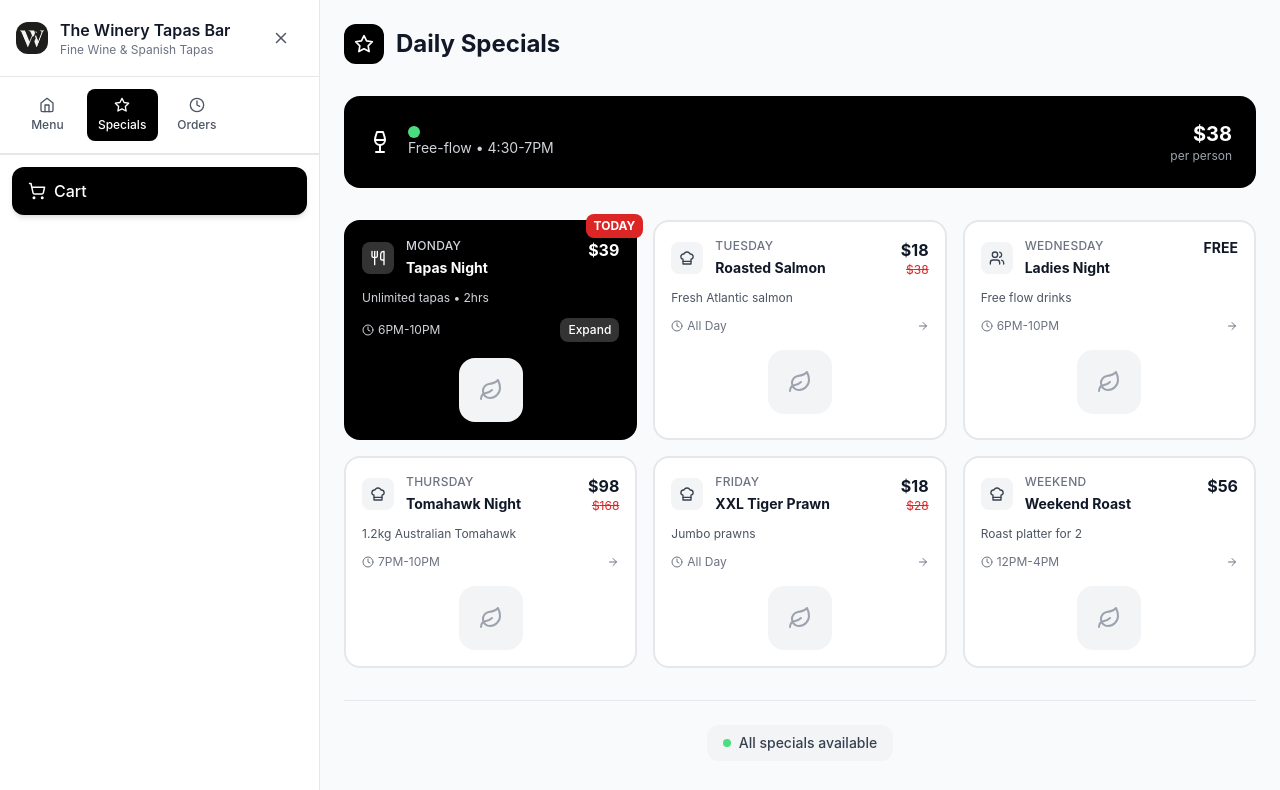
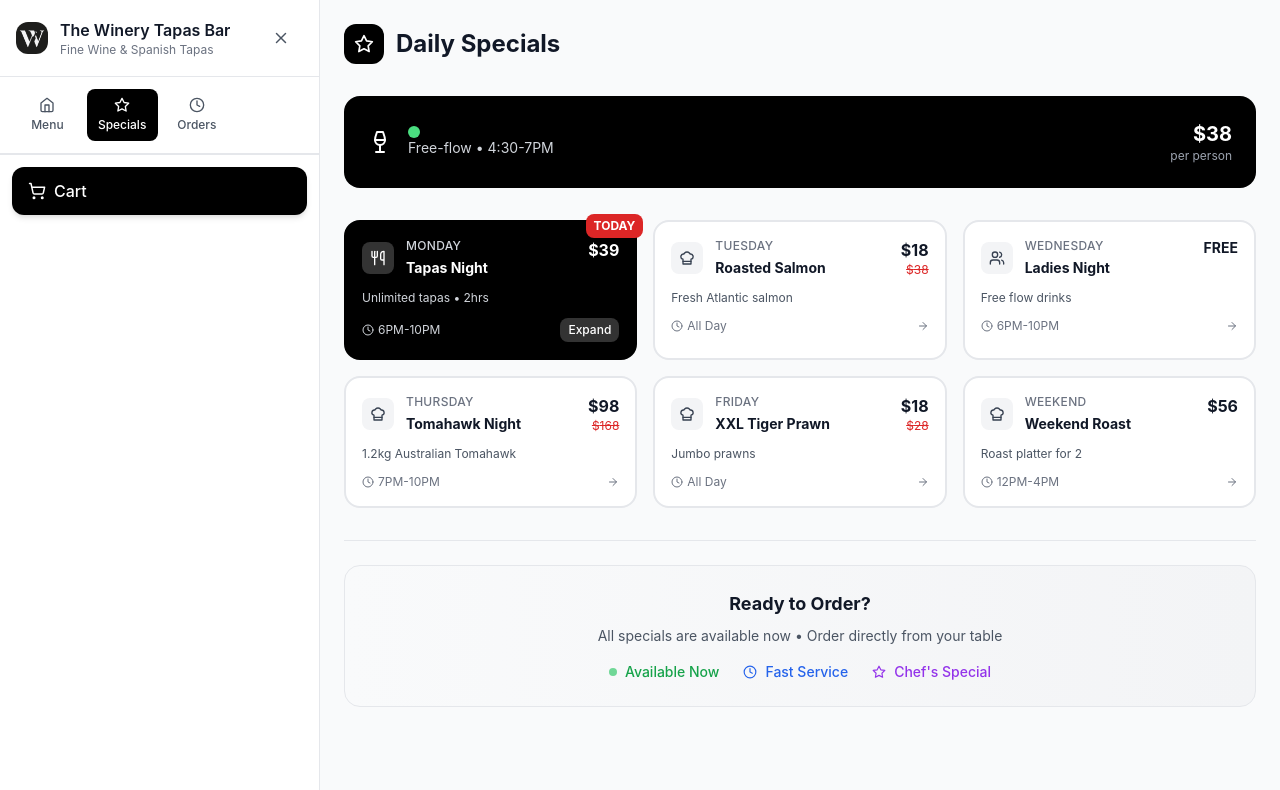
Before and after one commit to mikaelchan95/winerymenu, a React (Vite) app: page / in a window 1280 px wide. Both pictures are taken after a click on the button "Specials". Shown: the top 790 px of the page. Built offline with nearby package versions, Linux system fonts and the light colour scheme.

Commit message:
Updated DailyPromotions.tsx

```diff
--- a/src/components/DailyPromotions.tsx
+++ b/src/components/DailyPromotions.tsx
@@ -242,10 +242,6 @@ export const DailyPromotions: React.FC<DailyPromotionsProps> = ({ onAddToCart })
                 </div>
               </div>
 
-              <div className="w-16 h-16 bg-gray-100 rounded-2xl flex items-center justify-center mx-auto mb-4">
-                <Leaf size={24} className="text-gray-400" />
-              </div>
-
               {/* Expanded Pax Selector */}
               {isExpanded && promo.requiresPax && (
                 <div className={`border-t p-4 ${
@@ -318,10 +314,24 @@ export const DailyPromotions: React.FC<DailyPromotionsProps> = ({ onAddToCart })
 
       {/* Footer */}
       <div className="mt-8 pt-6 border-t border-gray-200">
-        <div className="text-center">
-          <div className="inline-flex items-center space-x-2 bg-gray-100 px-4 py-2 rounded-xl">
-            <div className="w-2 h-2 bg-green-400 rounded-full"></div>
-            <span className="text-sm font-medium text-gray-700">All specials available</span>
+        <div className="bg-gradient-to-r from-gray-50 to-gray-100 rounded-2xl p-6 border border-gray-200">
+          <div className="text-center">
+            <h3 className="text-lg font-bold text-gray-900 mb-2">Ready to Order?</h3>
+            <p className="text-gray-600 text-sm mb-4">All specials are available now • Order directly from your table</p>
+            <div className="flex items-center justify-center space-x-6 text-sm">
+              <div className="flex items-center space-x-2 text-green-600">
+                <div className="w-2 h-2 bg-green-500 rounded-full animate-pulse"></div>
+                <span className="font-medium">Available Now</span>
+              </div>
+              <div className="flex items-center space-x-2 text-blue-600">
+                <Clock size={14} />
+                <span className="font-medium">Fast Service</span>
+              </div>
+              <div className="flex items-center space-x-2 text-purple-600">
+                <Star size={14} />
+                <span className="font-medium">Chef's Special</span>
+              </div>
+            </div>
           </div>
         </div>
       </div>
```
